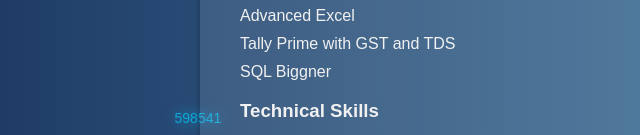
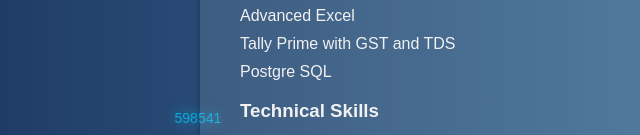
Before and after one commit to infistudy157/My-portfolio-, a plain HTML site: page index.html in a window 1280 px wide. Shown: the part 665-800 px from the top of the page, 0-640 px from the left. Drawn offline with Linux system fonts and the light colour scheme.

Commit message:
Update index.html
Code updated

```diff
--- a/index.html
+++ b/index.html
@@ -145,7 +145,7 @@
             <li>Power BI With DAX </li>
             <li>Advanced Excel</li>
             <li>Tally Prime with GST and TDS</li>
-            <li>SQL Biggner </li>
+            <li>Postgre SQL</li>
         </ul>
         <h3>Technical Skills</h3>
         <ul>
```
